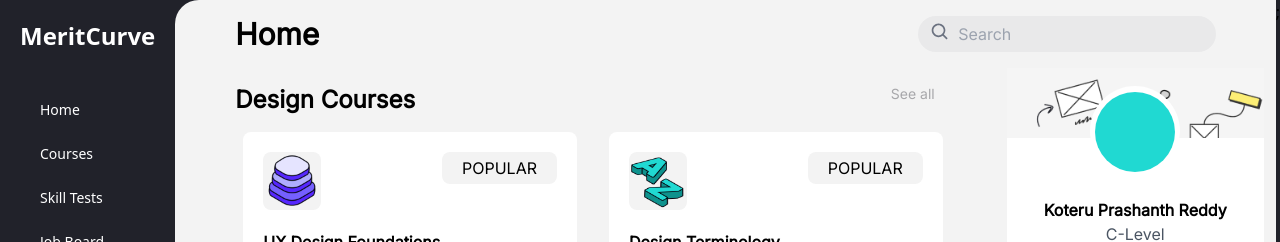
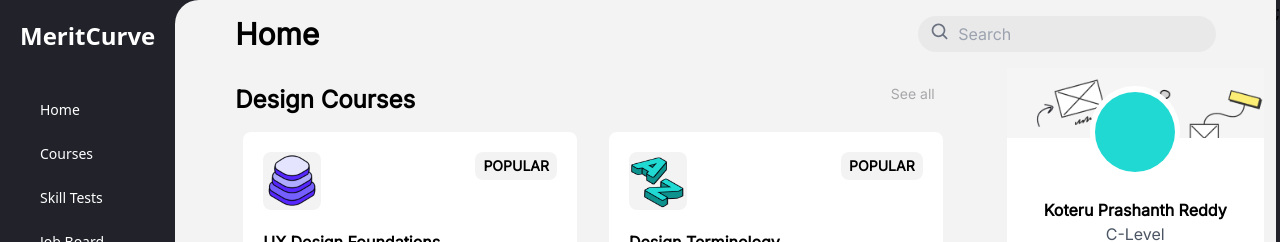
Before and after one commit to Ashuu02/StudyOwls-Asssignment, a React (Create React App) app: page / in a window 1280 px wide. Shown: the top 242 px of the page. Built offline with nearby package versions, Linux system fonts and the light colour scheme.

Commit message:
popular button changed

```diff
--- a/src/components/Main.jsx
+++ b/src/components/Main.jsx
@@ -60,8 +60,8 @@
                     height={58}
                   />
                   <div className=" items-end justify-top text-right place-items-end w-full">
-                    <button className="rounded-lg font-inter bg-[#f3f3f3] px-5 p-1">
-                      <p className="font">
+                    <button className="rounded-lg font-inter bg-[#f3f3f3] p-1">
+                      <p className="font-bold text-sm px-1">
                       POPULAR
                       </p>
                     </button>
@@ -103,8 +103,10 @@
                     height={58}
                   />
                   <div className=" items-end justify-top text-right place-items-end w-full">
-                    <button className="rounded-lg font-inter bg-[#f3f3f3] px-5 p-1">
+                    <button className="rounded-lg font-inter bg-[#f3f3f3] p-1">
+                    <p className="font-bold text-sm px-1">
                       POPULAR
+                      </p>
                     </button>
                   </div>
                 </div>
```
